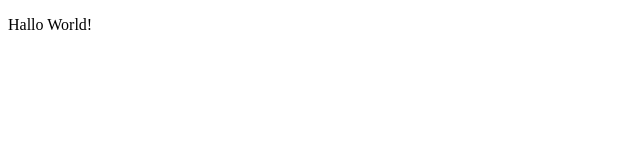
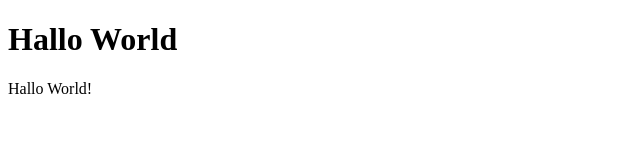
Before and after one commit to GitTarAss/JS-practice-new-UD, a plain HTML site: page index.html in a window 1280 px wide. Shown: the whole page, without its empty margins (0-640 px from the left). Drawn offline with Linux system fonts and the light colour scheme.

Commit message:
Добавлено Hallo World

```diff
--- a/index.html
+++ b/index.html
@@ -9,6 +9,7 @@
     <meta name="description" content="Мой Nwe проект на JS">
     <meta name="keywords" content="JS, JavaScript">
     <title>Lessons JavaScript Udemy</title>
+    <h1>Hallo World</h1>
 </head>
 <body>
     <p>Hallo World!</p>
--- a/lessons/git.js
+++ b/lessons/git.js
@@ -1,6 +1,12 @@
 'use strict';
 // Система контроля версий => Git
+/*
+git status
+git add -A
+git commit -a -m"first commit"
+git push -u
 
+*/
 /*
 Преимущиства:
 1. Легко сохранять все изминения и контрольные точки что позволяет вернутся на предадущий шаг или больше.
```
